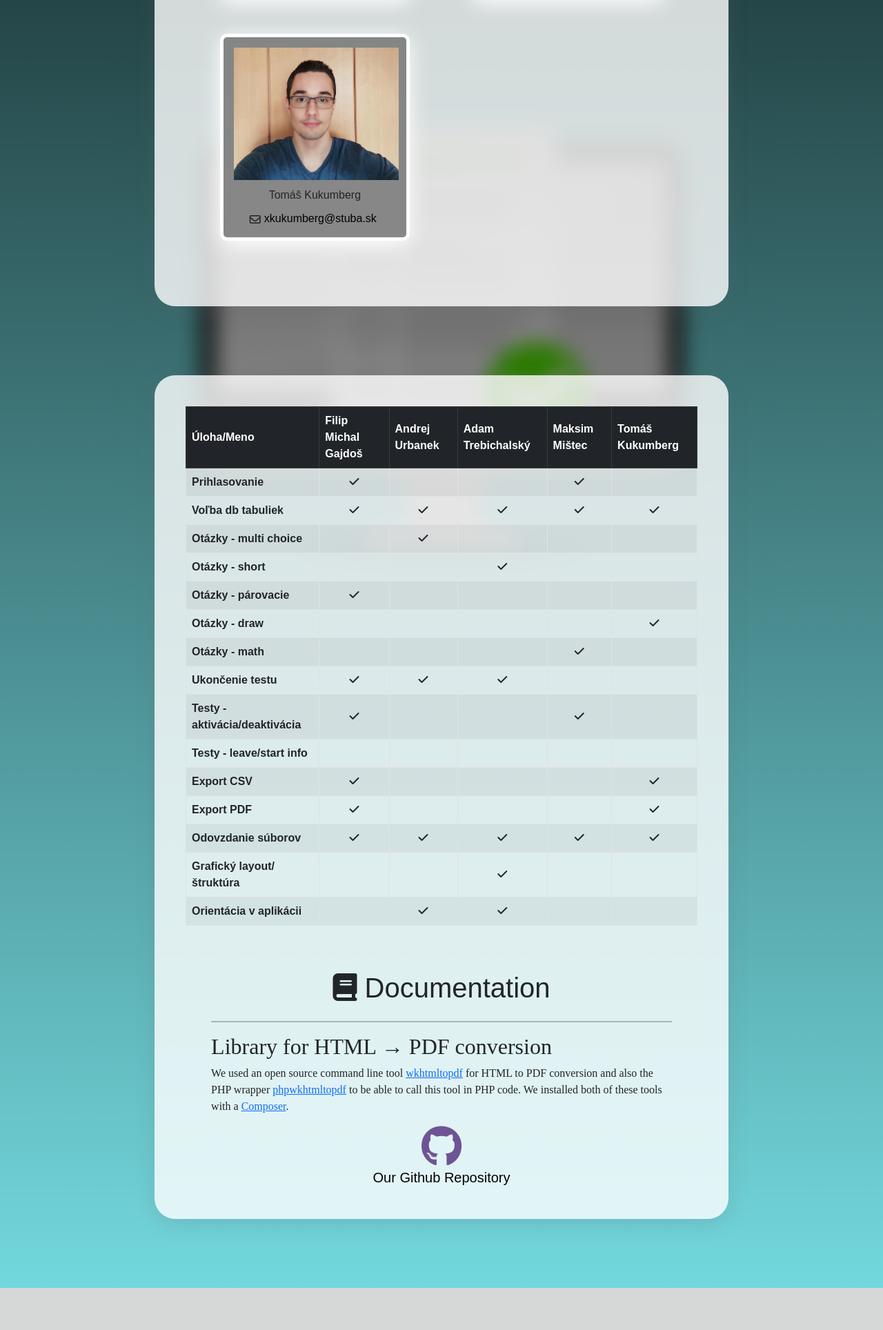
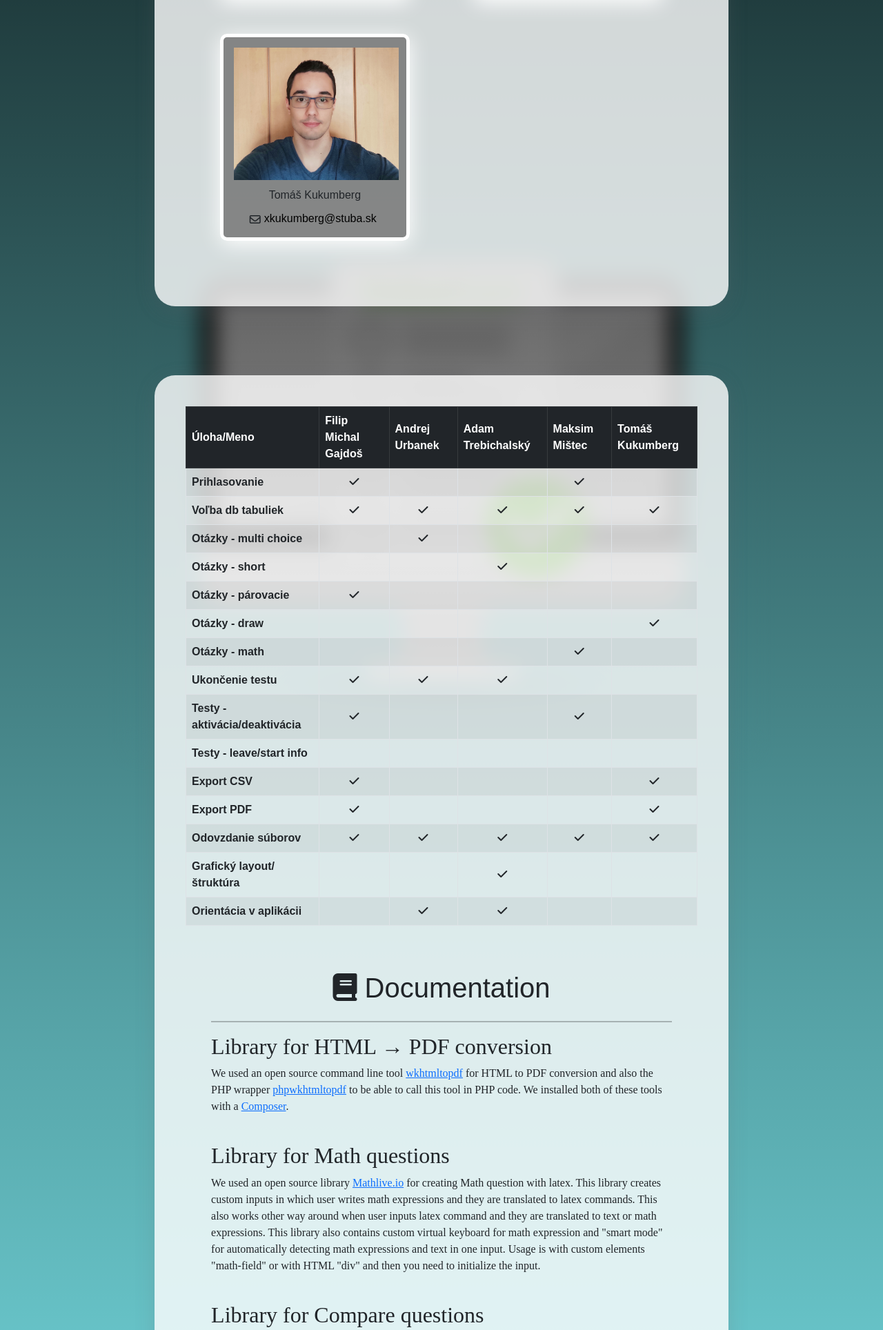
Before and after one commit to Kolosecek/WebTech2, a PHP site: page /info.php in a window 1280 px wide. Shown: the part 1036-2964 px from the top of the page at 69% size. Before the commit the page ends 2903 px from the top, so only its background shows below. Run offline with PHP 8.4, Linux system fonts and the light colour scheme; some libraries are stand-ins or nearby versions.

Commit message:
Update info.php

```diff
--- a/info.php
+++ b/info.php
@@ -227,7 +227,24 @@
                     for HTML to PDF conversion and also the PHP wrapper <a href="https://github.com/mikehaertl/phpwkhtmltopdf" target="_blank">phpwkhtmltopdf</a>
                     to be able to call this tool in PHP code. We installed both of these tools with a <a href="https://getcomposer.org" target="_blank">Composer</a>.
                 </p>
-
+                <br>
+                <h2>Library for Math questions</h2>
+                <p>
+                    We used an open source library  <a href="http://mathlive.io/" target="_blank">Mathlive.io</a>
+                    for creating Math question with latex. This library creates custom inputs in which user writes
+                    math expressions and they are translated to latex commands. This also works other way around when
+                    user inputs latex command and they are translated to text or math expressions. This library also
+                    contains custom virtual keyboard for math expression and "smart mode" for automatically detecting math
+                    expressions and text in one input. Usage is with custom elements "math-field" or with HTML "div" and then you
+                    need to initialize the input.
+                </p>
+                <br>
+                <h2>Library for Compare questions</h2>
+                <p>
+                    We used an open source library from JQuery  <a href="https://jqueryui.com/sortable/" target="_blank">Sortable</a>.
+                    We are using this library for moving elements and reordering them in the HTML so we can "connect" two columns and they
+                    will create row with answer on the exams.
+                </p>
                 <div id="github" class="grow">
                     <a href="https://github.com/Kolosecek/WebTech2" target="_blank" id="githubLink"><i class="fab fa-github fa-3x" style="color: #6e5494"></i>
                     Our Github Repository</a>
```
